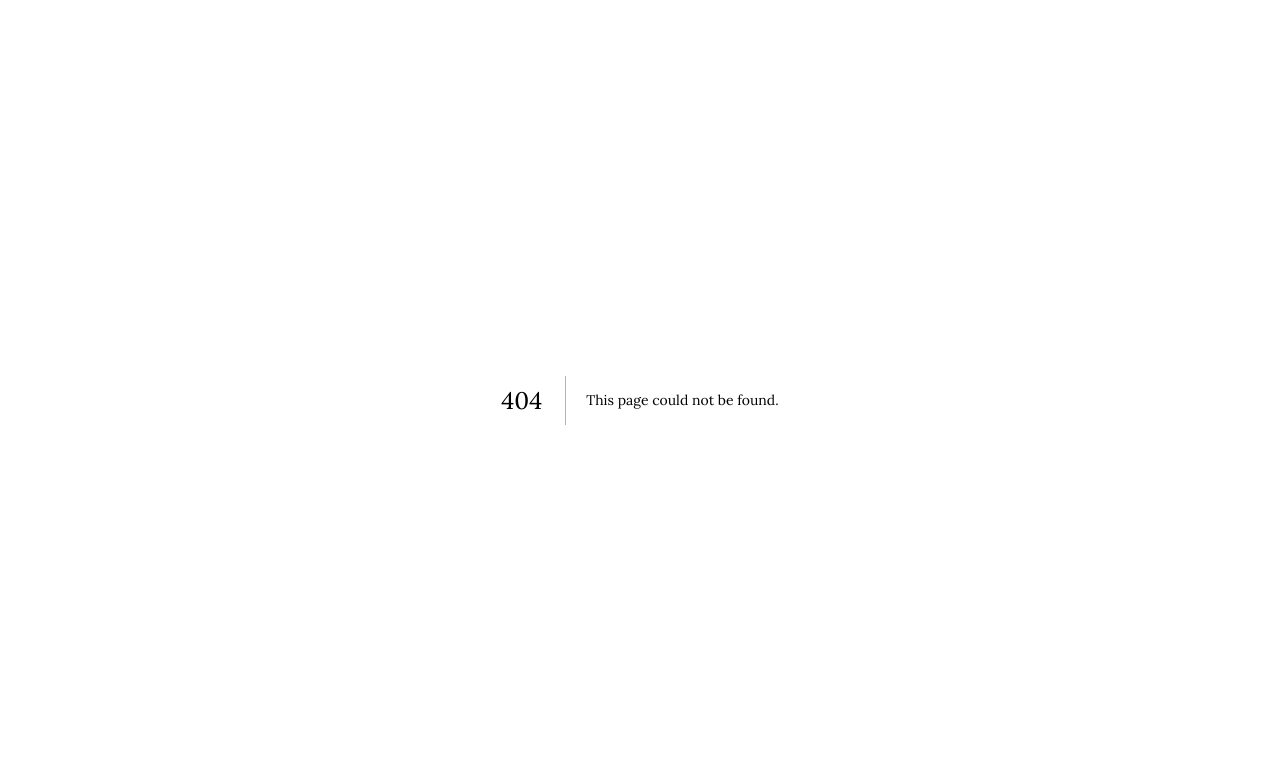
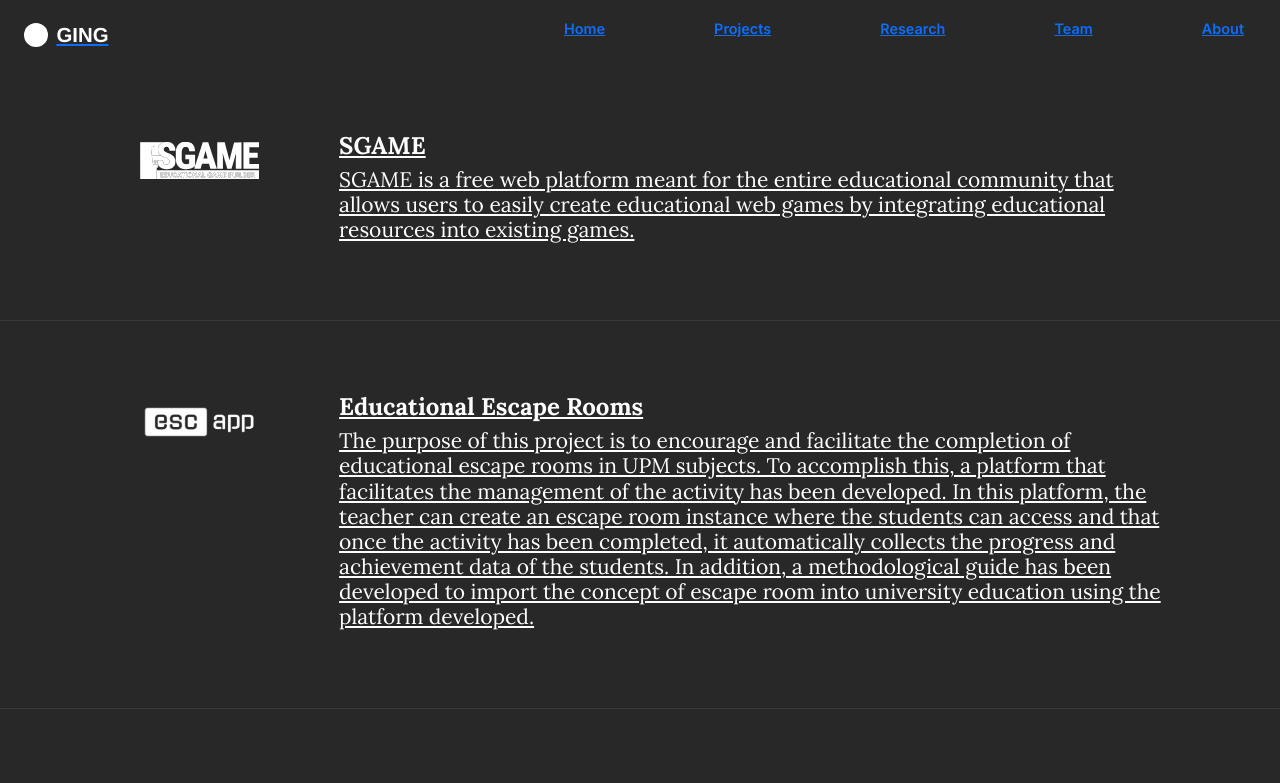
Before and after one commit to CyberAula/cyberaula.github.io, a Next.js app: page /tools in a window 1280 px wide. Before the commit this address had no page. Shown: the top 783 px of the page. Built offline with nearby package versions, Linux system fonts and the light colour scheme.

Commit message:
new tools page

```diff
--- /dev/null
+++ b/app/tools/page.js
@@ -0,0 +1,63 @@
+"use client"
+
+import Header from "@/components/Header";
+import Footer from "@/components/Footer";
+import Link from 'next/link';
+
+import {useState, useEffect} from 'react';
+import {mytools} from "@/constants/tools";
+
+export default function Tools(props) {
+
+	const [tools, setTools] = useState(mytools);
+
+    useEffect(() => {
+		window.scrollTo(0,0);
+	}, []);
+
+	    return (
+            <div className="tools">
+                <Header route="/tools"/>
+                <main>
+                    <section className="our_tools">
+                        {tools.map(({title, description, route, logo})=>{
+                            return (<div className="tool">
+                                    <div className="tool_logo">
+                                        <CreateLink route={route}><img alt={"Project Logo"} src={logo} /></CreateLink>
+                                    </div>
+
+                                    <div className="tool_main">
+                                        <CreateLink route={route}>
+                                            <div className="tool_content">
+                                                <div className="tool_title">
+                                                    <h2>{title}</h2>
+                                                </div>
+                                                <div className="tool_description">
+                                                    <h3>{description}</h3>
+                                                </div>
+                                            </div>
+                                        </CreateLink>
+                                    </div>
+                                </div>
+
+                            );
+                        })}
+                    </section>
+                </main>
+                <Footer/>
+            </div>
+        )
+
+
+}
+const CreateLink = (props) => {
+    return props.route.match("http") ? (
+        <a target="_blank" href={props.route} rel="noopener noreferrer">
+            {props.children}
+        </a>
+    ):(
+        <Link to={props.route}>
+            {props.children}
+        </Link>
+    );
+}
```
